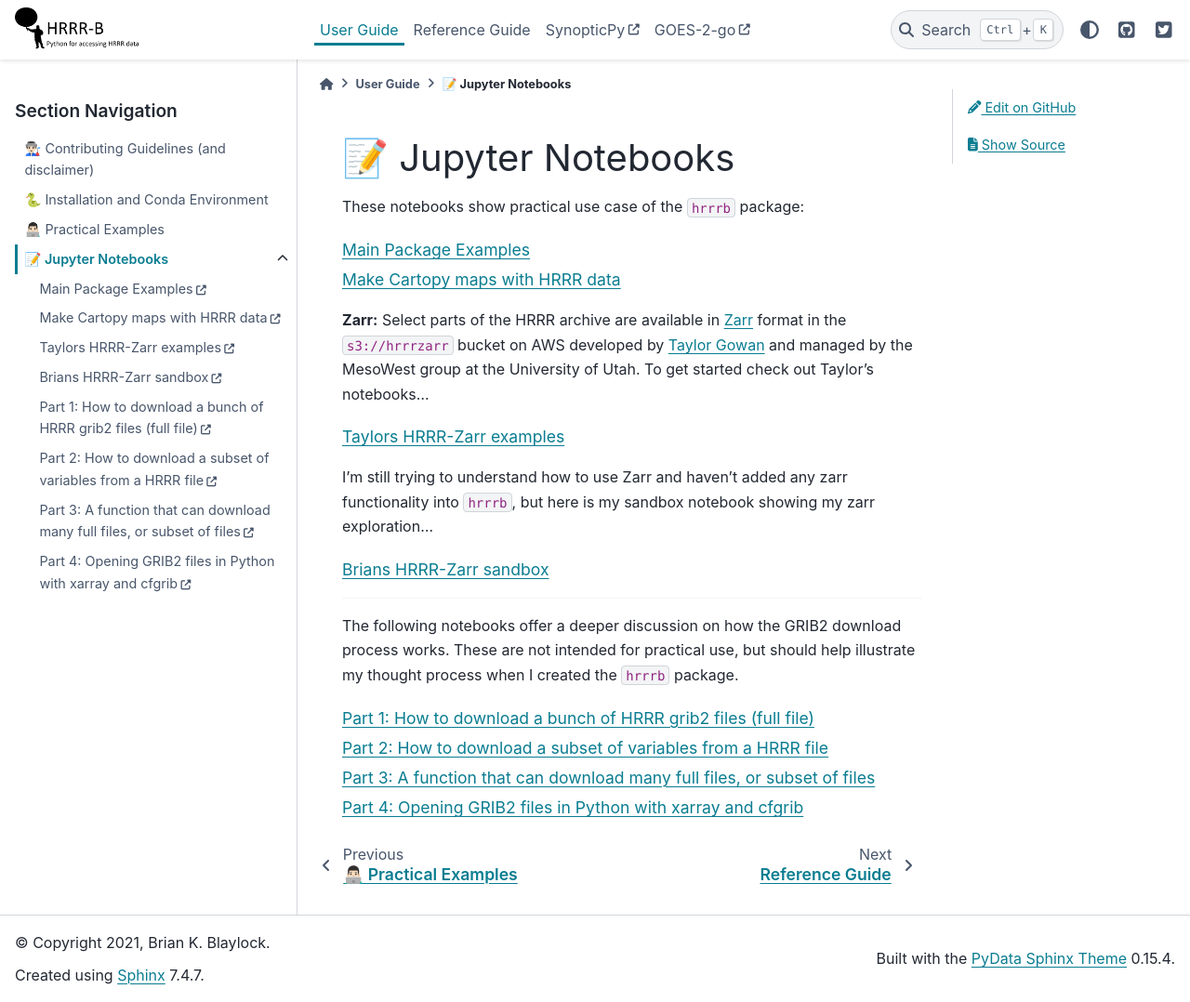
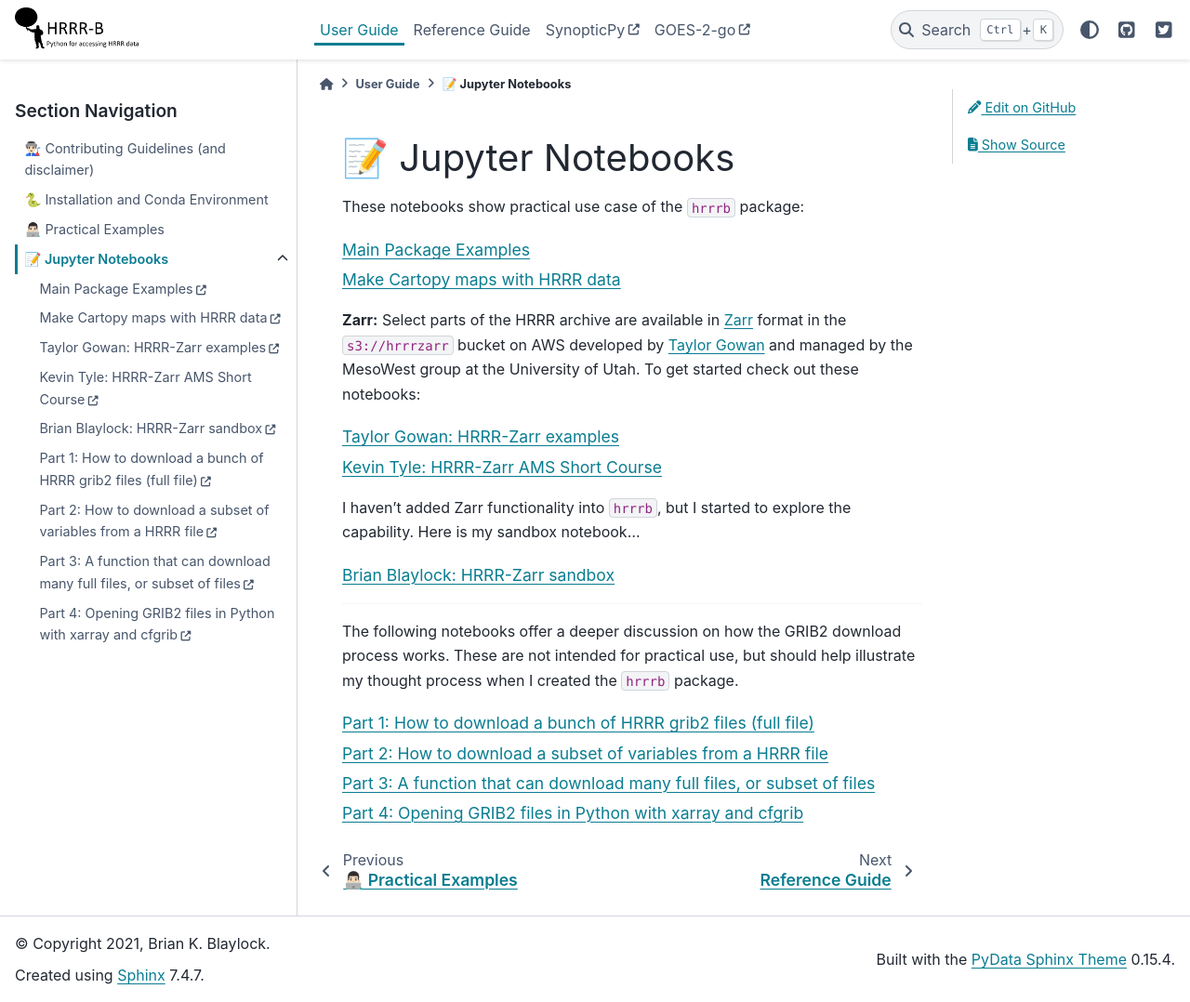
Before and after one commit to blaylockbk/Herbie, a Sphinx documentation site: the page built from docs/user_guide/notebooks.md, in a window 1280 px wide and 1078 px high. Shown: the whole window at 93% size. Built offline with Sphinx 7.4.7 and the PyData theme 0.15.4, drawn with Linux system fonts in a browser that asks for light colours; nearby versions of some CDN libraries.

Commit message:
Updated Sphinx Docs

```diff
--- a/docs/user_guide/notebooks.md
+++ b/docs/user_guide/notebooks.md
@@ -5,12 +5,13 @@
 - [Main Package Examples](https://github.com/blaylockbk/HRRR_archive_download/blob/master/notebooks/examples.ipynb)
 - [Make Cartopy maps with HRRR data](https://github.com/blaylockbk/HRRR_archive_download/blob/master/notebooks/demo_plot-on-map-with-common-features.ipynb)
 
-**Zarr:** Select parts of the HRRR archive are available in [Zarr](https://zarr.readthedocs.io/en/stable/) format in the `s3://hrrrzarr` bucket on AWS developed by [Taylor Gowan](https://twitter.com/tayloragowan) and managed by the MesoWest group at the University of Utah. To get started check out Taylor's notebooks...
+**Zarr:** Select parts of the HRRR archive are available in [Zarr](https://zarr.readthedocs.io/en/stable/) format in the `s3://hrrrzarr` bucket on AWS developed by [Taylor Gowan](https://twitter.com/tayloragowan) and managed by the MesoWest group at the University of Utah. To get started check out these notebooks:
 
-- [Taylors HRRR-Zarr examples](https://github.com/taylorgowan/zarr)
+- [Taylor Gowan: HRRR-Zarr examples](https://github.com/taylorgowan/zarr)
+- [Kevin Tyle: HRRR-Zarr AMS Short Course](https://github.com/ktyle/python_pangeo_ams2021/blob/main/notebooks/03_Pangeo_HRRR.ipynb)
 
-I'm still trying to understand how to use Zarr and haven't added any zarr functionality into `hrrrb`, but here is my sandbox notebook showing my zarr exploration...
-- [Brians HRRR-Zarr sandbox](https://github.com/blaylockbk/HRRR_archive_download/blob/master/notebooks/zarr_HRRR.ipynb)
+I haven't added Zarr functionality into `hrrrb`, but I started to explore the capability. Here is my sandbox notebook...
+- [Brian Blaylock: HRRR-Zarr sandbox](https://github.com/blaylockbk/HRRR_archive_download/blob/master/notebooks/zarr_HRRR.ipynb)
 
 ---
 
```
Also changed, not shown: 6 other files.
